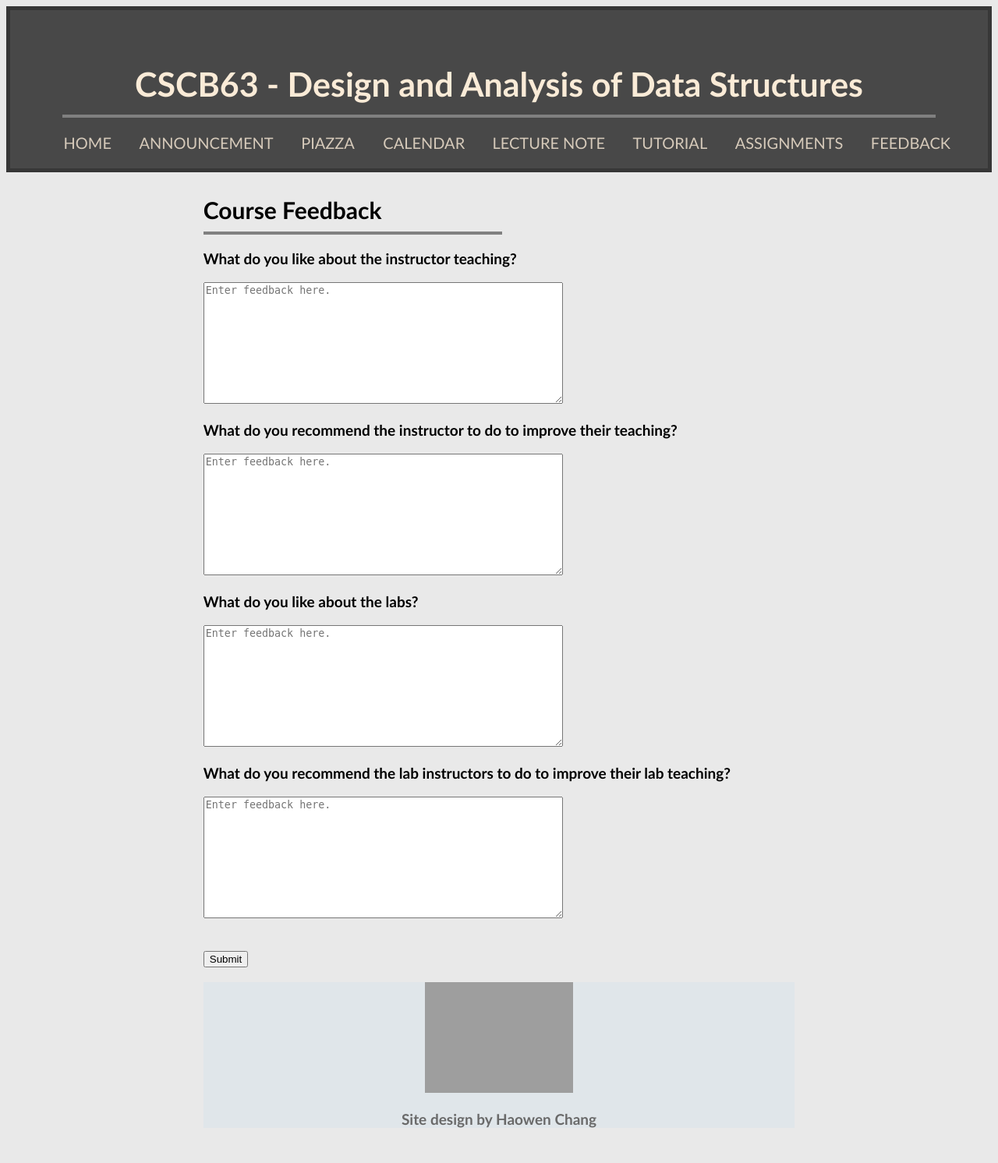
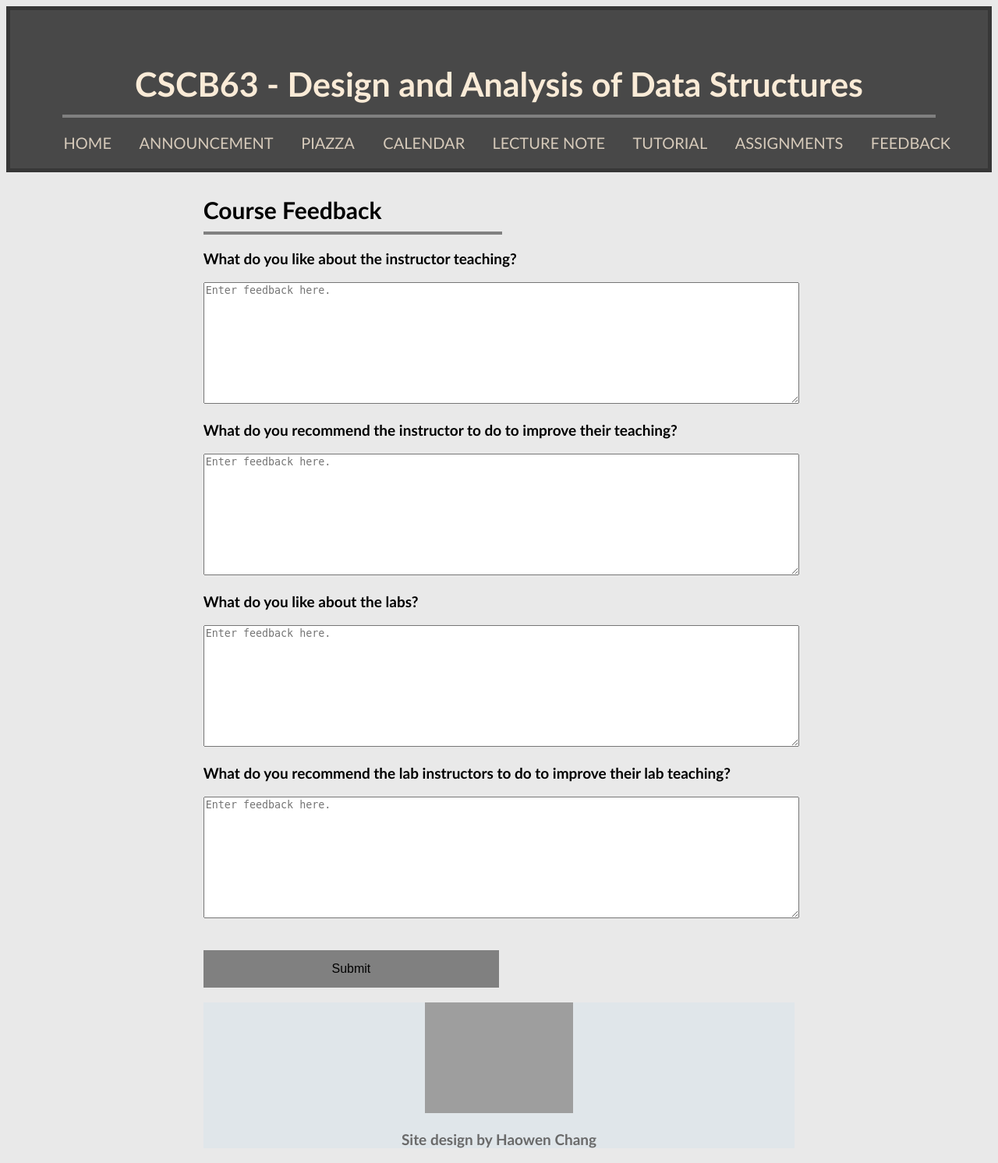
Before and after one commit to osinmv/A3B20, a Flask app: page /feedback in a window 1280 px wide. Shown: the whole page at 78% size. Before the commit the page ends 1447 px from the top, so only its background shows below. Run offline with Flask 2, Linux system fonts and the light colour scheme; a user stored in the database is signed in; data comes from the database, SQL or seed files in the repository; grey boxes are pictures that could not be loaded.

Commit message:
Update feedback.css

```diff
--- a/static/feedback.css
+++ b/static/feedback.css
@@ -83,7 +83,7 @@ p{
 }
 
 textarea{
-    max-width: 60%;
+    max-width: 100%;
 }
 
 .footer{
@@ -104,3 +104,21 @@ body {
 	font-family: 'Gill Sans', 'Gill Sans MT', Calibri, 'Trebuchet MS', sans-serif;
 	color: black;
 }
+
+
+.block {
+    display: block;
+    width: 50%;
+    border: none;
+    background-color: grey;
+    padding: 15px 28px;
+    font-size: 16px;
+    cursor: pointer;
+    text-align: center;
+  }
+
+
+  .block:hover {
+    background-color: black;
+    color:white;
+  }
```
